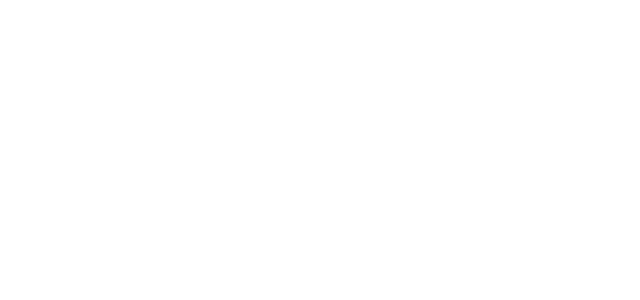
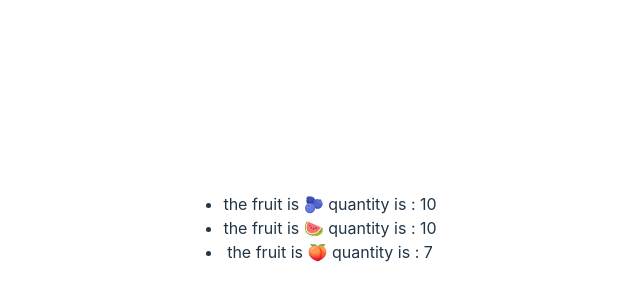
Before and after one commit to shaimeur/redux-workshop, a React (Vite) app: page / in a window 1280 px wide. Shown: the part 172-472 px from the top of the page, without its empty margins (330-970 px from the left). Built offline with nearby package versions, Linux system fonts and the light colour scheme.

Commit message:
adding the unsubscribe function and we did pass an arrow function to call the store.getState() method to get evey new change in our globale state && we just displayed the content of the array of fruits

```diff
--- a/src/App.jsx
+++ b/src/App.jsx
@@ -21,19 +21,26 @@
 
 const store = createStore(fruitReducer);
 
+const unsubscribe = store.subscribe(()=>console.log(store.getState()))
+
 store.dispatch({type:"ADD_FRUIT",payload:{id:1,fruit:'🫐',quantity:10}})
 store.dispatch({type:"ADD_FRUIT",payload:{id:2,fruit:'🍉',quantity:10}})
 
 store.dispatch(addFruit(12,'🍑',7))
 
 
-console.log(store.getState())
+// console.log(store.getState())
 
 function App() {
 
   return (
     <>
 
+      <ul>
+        {store.getState().cart.map((item)=>(
+          <li key={item.id}> the fruit is   {item.fruit} quantity is : {item.quantity}</li>
+        ))}
+      </ul>
 
     </>
   )
```
